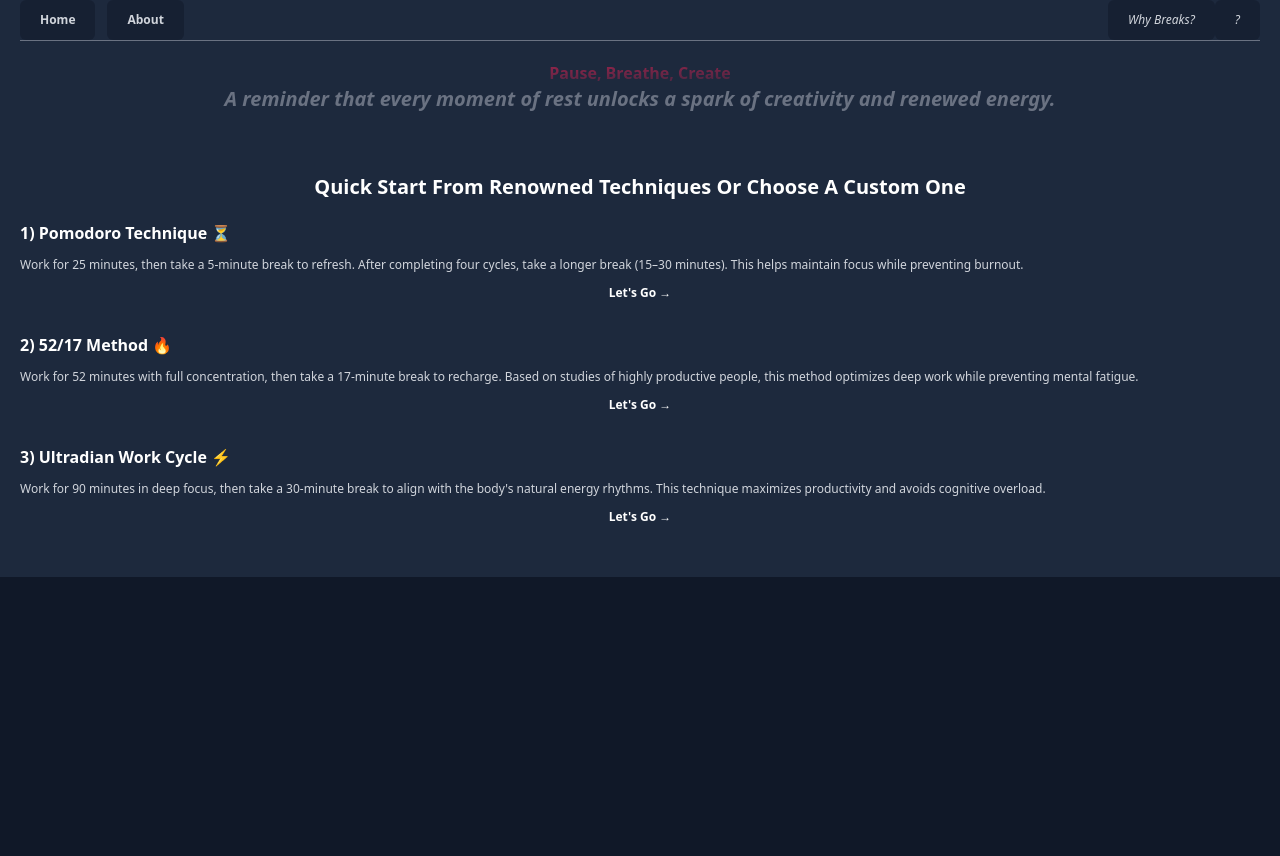
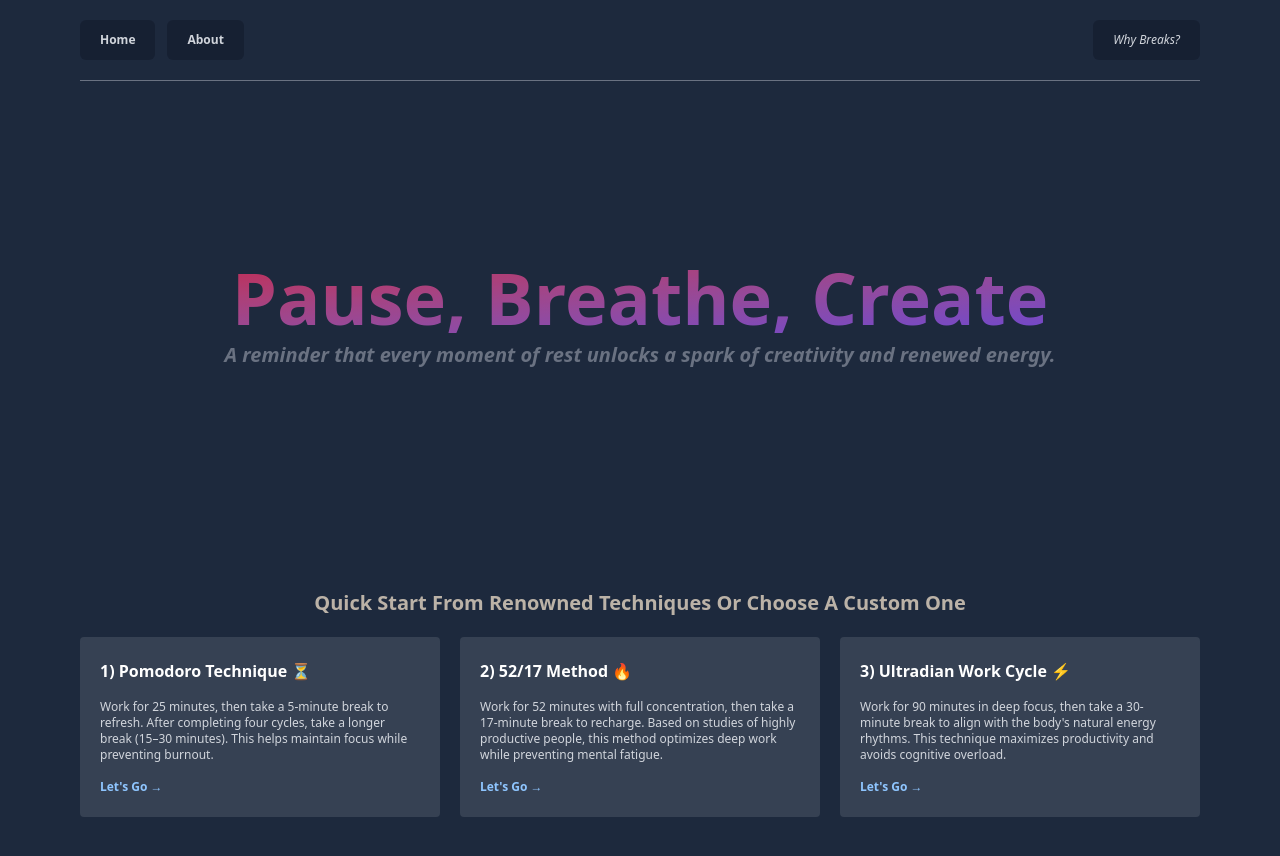
Before and after one commit to utkarshakya/Respiro, a React (Vite) app: page / in a window 1280 px wide. Before the commit the page ends 800 px from the top, so only its background shows below. Built offline with nearby package versions, Linux system fonts and the light colour scheme.

Commit message:
feat: add CustomTimer component and update package.json to include npm-run-all dependency

```diff
--- a/package.json
+++ b/package.json
@@ -16,6 +16,7 @@
   "type": "module",
   "dependencies": {
     "@tailwindcss/cli": "^4.0.8",
+    "npm-run-all": "^4.1.5",
     "react": "^19.0.0",
     "react-dom": "^19.0.0",
     "tailwindcss": "^4.0.8"
--- /dev/null
+++ b/src/components/main/partial/CustomTimer.jsx
@@ -0,0 +1,13 @@
+import React from 'react'
+
+function CustomTimer() {
+  return (
+    <>
+    <form>
+
+    </form>
+    </>
+  )
+}
+
+export default CustomTimer
--- a/src/public/style/output.css
+++ b/src/public/style/output.css
@@ -6,21 +6,25 @@
       "Segoe UI Emoji", "Segoe UI Symbol", "Noto Color Emoji";
     --font-mono: ui-monospace, SFMono-Regular, Menlo, Monaco, Consolas, "Liberation Mono",
       "Courier New", monospace;
+    --color-orange-50: oklch(0.98 0.016 73.684);
+    --color-orange-100: oklch(0.954 0.038 75.164);
     --color-amber-50: oklch(0.987 0.022 95.277);
+    --color-teal-300: oklch(0.855 0.138 181.071);
     --color-teal-500: oklch(0.704 0.14 182.503);
-    --color-cyan-500: oklch(0.715 0.143 215.221);
-    --color-blue-100: oklch(0.932 0.032 255.585);
+    --color-teal-900: oklch(0.386 0.063 188.416);
+    --color-sky-300: oklch(0.828 0.111 230.318);
+    --color-sky-500: oklch(0.685 0.169 237.323);
+    --color-blue-300: oklch(0.809 0.105 251.813);
+    --color-blue-500: oklch(0.623 0.214 259.815);
     --color-indigo-500: oklch(0.585 0.233 277.117);
-    --color-purple-200: oklch(0.902 0.063 306.703);
-    --color-fuchsia-500: oklch(0.667 0.295 322.15);
+    --color-violet-500: oklch(0.606 0.25 292.717);
     --color-pink-500: oklch(0.656 0.241 354.308);
-    --color-pink-900: oklch(0.408 0.153 2.432);
+    --color-pink-700: oklch(0.525 0.223 3.958);
+    --color-rose-300: oklch(0.81 0.117 11.638);
     --color-rose-500: oklch(0.645 0.246 16.439);
     --color-rose-900: oklch(0.41 0.159 10.272);
-    --color-slate-500: oklch(0.554 0.046 257.417);
     --color-slate-800: oklch(0.279 0.041 260.031);
     --color-gray-100: oklch(0.967 0.003 264.542);
-    --color-gray-200: oklch(0.928 0.006 264.531);
     --color-gray-300: oklch(0.872 0.01 258.338);
     --color-gray-400: oklch(0.707 0.022 261.325);
     --color-gray-500: oklch(0.551 0.027 264.364);
@@ -29,24 +33,19 @@
     --color-black: #000;
     --color-white: #fff;
     --spacing: 0.25rem;
-    --container-xl: 36rem;
+    --container-3xl: 48rem;
+    --container-5xl: 64rem;
     --container-7xl: 80rem;
     --text-xs: 0.75rem;
     --text-xs--line-height: calc(1 / 0.75);
     --text-sm: 0.875rem;
     --text-sm--line-height: calc(1.25 / 0.875);
-    --text-base: 1rem;
-    --text-base--line-height: calc(1.5 / 1);
-    --text-lg: 1.125rem;
-    --text-lg--line-height: calc(1.75 / 1.125);
     --text-xl: 1.25rem;
     --text-xl--line-height: calc(1.75 / 1.25);
     --text-2xl: 1.5rem;
     --text-2xl--line-height: calc(2 / 1.5);
     --text-3xl: 1.875rem;
     --text-3xl--line-height: calc(2.25 / 1.875);
-    --text-4xl: 2.25rem;
-    --text-4xl--line-height: calc(2.5 / 2.25);
     --text-5xl: 3rem;
     --text-5xl--line-height: 1;
     --text-7xl: 4.5rem;
@@ -54,9 +53,8 @@
     --font-weight-semibold: 600;
     --font-weight-bold: 700;
     --font-weight-extrabold: 800;
-    --leading-loose: 2;
     --radius-md: 0.375rem;
-    --radius-lg: 0.5rem;
+    --animate-ping: ping 1s cubic-bezier(0, 0, 0.2, 1) infinite;
     --animate-pulse: pulse 2s cubic-bezier(0.4, 0, 0.6, 1) infinite;
     --default-font-family: var(--font-sans);
     --default-font-feature-settings: var(--font-sans--font-feature-settings);
@@ -217,20 +215,32 @@
   .collapse {
     visibility: collapse;
   }
+  .absolute {
+    position: absolute;
+  }
   .relative {
     position: relative;
+  }
+  .inset-0 {
+    inset: calc(var(--spacing) * 0);
+  }
+  .m-auto {
+    margin: auto;
   }
   .mx-auto {
     margin-inline: auto;
   }
-  .mt-4 {
-    margin-top: calc(var(--spacing) * 4);
+  .mt-2 {
+    margin-top: calc(var(--spacing) * 2);
   }
   .block {
     display: block;
   }
   .flex {
     display: flex;
+  }
+  .hidden {
+    display: none;
   }
   .inline-flex {
     display: inline-flex;
@@ -241,17 +251,35 @@
   .table {
     display: table;
   }
-  .h-0 {
-    height: calc(var(--spacing) * 0);
+  .h-16 {
+    height: calc(var(--spacing) * 16);
   }
-  .h-0\.5 {
-    height: calc(var(--spacing) * 0.5);
+  .h-\[90\] {
+    height: 90;
+  }
+  .h-\[90vh\] {
+    height: 90vh;
+  }
+  .h-full {
+    height: 100%;
   }
   .h-screen {
     height: 100vh;
   }
-  .min-h-screen {
-    min-height: 100vh;
+  .min-h-\[2\] {
+    min-height: 2;
+  }
+  .min-h-\[100px\] {
+    min-height: 100px;
+  }
+  .min-h-\[180px\] {
+    min-height: 180px;
+  }
+  .min-h-\[200px\] {
+    min-height: 200px;
+  }
+  .w-10 {
+    width: calc(var(--spacing) * 10);
   }
   .w-full {
     width: 100%;
@@ -259,20 +287,38 @@
   .w-screen {
     width: 100vw;
   }
+  .max-w-3xl {
+    max-width: var(--container-3xl);
+  }
+  .max-w-5xl {
+    max-width: var(--container-5xl);
+  }
   .max-w-7xl {
     max-width: var(--container-7xl);
   }
-  .max-w-\[480px\] {
-    max-width: 480px;
+  .max-w-\[300\] {
+    max-width: 300;
   }
-  .max-w-xl {
-    max-width: var(--container-xl);
+  .max-w-\[300px\] {
+    max-width: 300px;
+  }
+  .max-w-\[360px\] {
+    max-width: 360px;
   }
   .border-collapse {
     border-collapse: collapse;
   }
+  .transform {
+    transform: var(--tw-rotate-x) var(--tw-rotate-y) var(--tw-rotate-z) var(--tw-skew-x) var(--tw-skew-y);
+  }
+  .animate-ping {
+    animation: var(--animate-ping);
+  }
   .animate-pulse {
     animation: var(--animate-pulse);
+  }
+  .cursor-pointer {
+    cursor: pointer;
   }
   .resize {
     resize: both;
@@ -286,14 +332,20 @@
   .items-center {
     align-items: center;
   }
+  .items-start {
+    align-items: flex-start;
+  }
+  .justify-around {
+    justify-content: space-around;
+  }
   .justify-between {
     justify-content: space-between;
   }
   .justify-center {
     justify-content: center;
   }
-  .gap-2 {
-    gap: calc(var(--spacing) * 2);
+  .justify-evenly {
+    justify-content: space-evenly;
   }
   .gap-3 {
     gap: calc(var(--spacing) * 3);
@@ -301,8 +353,14 @@
   .gap-5 {
     gap: calc(var(--spacing) * 5);
   }
-  .rounded-lg {
-    border-radius: var(--radius-lg);
+  .gap-10 {
+    gap: calc(var(--spacing) * 10);
+  }
+  .gap-20 {
+    gap: calc(var(--spacing) * 20);
+  }
+  .rounded {
+    border-radius: 0.25rem;
   }
   .rounded-md {
     border-radius: var(--radius-md);
@@ -321,11 +379,23 @@
   .bg-amber-50 {
     background-color: var(--color-amber-50);
   }
+  .bg-gray-300 {
+    background-color: var(--color-gray-300);
+  }
+  .bg-gray-700 {
+    background-color: var(--color-gray-700);
+  }
   .bg-gray-900 {
     background-color: var(--color-gray-900);
   }
   .bg-gray-900\/50 {
     background-color: color-mix(in oklab, var(--color-gray-900) 50%, transparent);
+  }
+  .bg-pink-700 {
+    background-color: var(--color-pink-700);
+  }
+  .bg-pink-700\/50 {
+    background-color: color-mix(in oklab, var(--color-pink-700) 50%, transparent);
   }
   .bg-slate-800 {
     background-color: var(--color-slate-800);
@@ -334,121 +404,91 @@
     --tw-gradient-position: to bottom right in oklab;
     background-image: linear-gradient(var(--tw-gradient-stops));
   }
-  .bg-gradient-to-r {
-    --tw-gradient-position: to right in oklab;
-    background-image: linear-gradient(var(--tw-gradient-stops));
-  }
-  .from-black {
-    --tw-gradient-from: var(--color-black);
-    --tw-gradient-stops: var(--tw-gradient-via-stops, var(--tw-gradient-position), var(--tw-gradient-from) var(--tw-gradient-from-position), var(--tw-gradient-to) var(--tw-gradient-to-position));
-  }
-  .from-blue-100 {
-    --tw-gradient-from: var(--color-blue-100);
-    --tw-gradient-stops: var(--tw-gradient-via-stops, var(--tw-gradient-position), var(--tw-gradient-from) var(--tw-gradient-from-position), var(--tw-gradient-to) var(--tw-gradient-to-position));
-  }
-  .from-gray-500 {
-    --tw-gradient-from: var(--color-gray-500);
-    --tw-gradient-stops: var(--tw-gradient-via-stops, var(--tw-gradient-position), var(--tw-gradient-from) var(--tw-gradient-from-position), var(--tw-gradient-to) var(--tw-gradient-to-position));
-  }
-  .from-indigo-500 {
-    --tw-gradient-from: var(--color-indigo-500);
+  .from-pink-500 {
+    --tw-gradient-from: var(--color-pink-500);
     --tw-gradient-stops: var(--tw-gradient-via-stops, var(--tw-gradient-position), var(--tw-gradient-from) var(--tw-gradient-from-position), var(--tw-gradient-to) var(--tw-gradient-to-position));
   }
   .from-rose-500 {
     --tw-gradient-from: var(--color-rose-500);
     --tw-gradient-stops: var(--tw-gradient-via-stops, var(--tw-gradient-position), var(--tw-gradient-from) var(--tw-gradient-from-position), var(--tw-gradient-to) var(--tw-gradient-to-position));
   }
-  .from-rose-900 {
-    --tw-gradient-from: var(--color-rose-900);
-    --tw-gradient-stops: var(--tw-gradient-via-stops, var(--tw-gradient-position), var(--tw-gradient-from) var(--tw-gradient-from-position), var(--tw-gradient-to) var(--tw-gradient-to-position));
-  }
-  .from-slate-500 {
-    --tw-gradient-from: var(--color-slate-500);
-    --tw-gradient-stops: var(--tw-gradient-via-stops, var(--tw-gradient-position), var(--tw-gradient-from) var(--tw-gradient-from-position), var(--tw-gradient-to) var(--tw-gradient-to-position));
-  }
   .from-teal-500 {
     --tw-gradient-from: var(--color-teal-500);
-    --tw-gradient-stops: var(--tw-gradient-via-stops, var(--tw-gradient-position), var(--tw-gradient-from) var(--tw-gradient-from-position), var(--tw-gradient-to) var(--tw-gradient-to-position));
-  }
-  .to-cyan-500 {
-    --tw-gradient-to: var(--color-cyan-500);
-    --tw-gradient-stops: var(--tw-gradient-via-stops, var(--tw-gradient-position), var(--tw-gradient-from) var(--tw-gradient-from-position), var(--tw-gradient-to) var(--tw-gradient-to-position));
-  }
-  .to-fuchsia-500 {
-    --tw-gradient-to: var(--color-fuchsia-500);
-    --tw-gradient-stops: var(--tw-gradient-via-stops, var(--tw-gradient-position), var(--tw-gradient-from) var(--tw-gradient-from-position), var(--tw-gradient-to) var(--tw-gradient-to-position));
-  }
-  .to-gray-500 {
-    --tw-gradient-to: var(--color-gray-500);
     --tw-gradient-stops: var(--tw-gradient-via-stops, var(--tw-gradient-position), var(--tw-gradient-from) var(--tw-gradient-from-position), var(--tw-gradient-to) var(--tw-gradient-to-position));
   }
   .to-indigo-500 {
     --tw-gradient-to: var(--color-indigo-500);
     --tw-gradient-stops: var(--tw-gradient-via-stops, var(--tw-gradient-position), var(--tw-gradient-from) var(--tw-gradient-from-position), var(--tw-gradient-to) var(--tw-gradient-to-position));
   }
-  .to-pink-500 {
-    --tw-gradient-to: var(--color-pink-500);
-    --tw-gradient-stops: var(--tw-gradient-via-stops, var(--tw-gradient-position), var(--tw-gradient-from) var(--tw-gradient-from-position), var(--tw-gradient-to) var(--tw-gradient-to-position));
-  }
-  .to-pink-900 {
-    --tw-gradient-to: var(--color-pink-900);
-    --tw-gradient-stops: var(--tw-gradient-via-stops, var(--tw-gradient-position), var(--tw-gradient-from) var(--tw-gradient-from-position), var(--tw-gradient-to) var(--tw-gradient-to-position));
-  }
-  .to-purple-200 {
-    --tw-gradient-to: var(--color-purple-200);
+  .to-rose-300 {
+    --tw-gradient-to: var(--color-rose-300);
     --tw-gradient-stops: var(--tw-gradient-via-stops, var(--tw-gradient-position), var(--tw-gradient-from) var(--tw-gradient-from-position), var(--tw-gradient-to) var(--tw-gradient-to-position));
   }
   .to-rose-500 {
     --tw-gradient-to: var(--color-rose-500);
     --tw-gradient-stops: var(--tw-gradient-via-stops, var(--tw-gradient-position), var(--tw-gradient-from) var(--tw-gradient-from-position), var(--tw-gradient-to) var(--tw-gradient-to-position));
   }
-  .to-white {
-    --tw-gradient-to: var(--color-white);
+  .to-rose-900 {
+    --tw-gradient-to: var(--color-rose-900);
+    --tw-gradient-stops: var(--tw-gradient-via-stops, var(--tw-gradient-position), var(--tw-gradient-from) var(--tw-gradient-from-position), var(--tw-gradient-to) var(--tw-gradient-to-position));
+  }
+  .to-violet-500 {
+    --tw-gradient-to: var(--color-violet-500);
     --tw-gradient-stops: var(--tw-gradient-via-stops, var(--tw-gradient-position), var(--tw-gradient-from) var(--tw-gradient-from-position), var(--tw-gradient-to) var(--tw-gradient-to-position));
   }
   .bg-clip-text {
     background-clip: text;
   }
-  .px-4 {
-    padding-inline: calc(var(--spacing) * 4);
+  .p-3 {
+    padding: calc(var(--spacing) * 3);
+  }
+  .p-5 {
+    padding: calc(var(--spacing) * 5);
   }
   .px-5 {
     padding-inline: calc(var(--spacing) * 5);
   }
-  .px-7 {
-    padding-inline: calc(var(--spacing) * 7);
+  .px-40 {
+    padding-inline: calc(var(--spacing) * 40);
   }
-  .py-2 {
-    padding-block: calc(var(--spacing) * 2);
+  .py-0 {
+    padding-block: calc(var(--spacing) * 0);
   }
   .py-3 {
     padding-block: calc(var(--spacing) * 3);
   }
+  .py-5 {
+    padding-block: calc(var(--spacing) * 5);
+  }
   .py-10 {
     padding-block: calc(var(--spacing) * 10);
   }
+  .py-40 {
+    padding-block: calc(var(--spacing) * 40);
+  }
+  .py-50 {
+    padding-block: calc(var(--spacing) * 50);
+  }
+  .py-52 {
+    padding-block: calc(var(--spacing) * 52);
+  }
+  .pt-20 {
+    padding-top: calc(var(--spacing) * 20);
+  }
   .text-center {
     text-align: center;
-  }
-  .text-2xl {
-    font-size: var(--text-2xl);
-    line-height: var(--tw-leading, var(--text-2xl--line-height));
   }
   .text-3xl {
     font-size: var(--text-3xl);
     line-height: var(--tw-leading, var(--text-3xl--line-height));
   }
-  .text-4xl {
-    font-size: var(--text-4xl);
-    line-height: var(--tw-leading, var(--text-4xl--line-height));
-  }
   .text-5xl {
     font-size: var(--text-5xl);
     line-height: var(--tw-leading, var(--text-5xl--line-height));
   }
-  .text-lg {
-    font-size: var(--text-lg);
-    line-height: var(--tw-leading, var(--text-lg--line-height));
+  .text-7xl {
+    font-size: var(--text-7xl);
+    line-height: var(--tw-leading, var(--text-7xl--line-height));
   }
   .text-sm {
     font-size: var(--text-sm);
@@ -462,10 +502,6 @@
     font-size: var(--text-xs);
     line-height: var(--tw-leading, var(--text-xs--line-height));
   }
-  .text-xs\/loose {
-    font-size: var(--text-xs);
-    line-height: var(--leading-loose);
-  }
   .font-bold {
     --tw-font-weight: var(--font-weight-bold);
     font-weight: var(--font-weight-bold);
@@ -478,11 +514,14 @@
     --tw-font-weight: var(--font-weight-semibold);
     font-weight: var(--font-weight-semibold);
   }
-  .text-gray-100 {
-    color: var(--color-gray-100);
+  .text-black {
+    color: var(--color-black);
   }
-  .text-gray-200 {
-    color: var(--color-gray-200);
+  .text-blue-300 {
+    color: var(--color-blue-300);
+  }
+  .text-blue-500 {
+    color: var(--color-blue-500);
   }
   .text-gray-300 {
     color: var(--color-gray-300);
@@ -493,14 +532,56 @@
   .text-gray-500 {
     color: var(--color-gray-500);
   }
-  .text-gray-700 {
-    color: var(--color-gray-700);
+  .text-gray-500\/50 {
+    color: color-mix(in oklab, var(--color-gray-500) 50%, transparent);
+  }
+  .text-orange-50 {
+    color: var(--color-orange-50);
+  }
+  .text-orange-100 {
+    color: var(--color-orange-100);
+  }
+  .text-orange-100\/70 {
+    color: color-mix(in oklab, var(--color-orange-100) 70%, transparent);
+  }
+  .text-orange-100\/80 {
+    color: color-mix(in oklab, var(--color-orange-100) 80%, transparent);
+  }
+  .text-rose-300 {
+    color: var(--color-rose-300);
+  }
+  .text-sky-300 {
+    color: var(--color-sky-300);
+  }
+  .text-sky-500 {
+    color: var(--color-sky-500);
+  }
+  .text-sky-500\/50 {
+    color: color-mix(in oklab, var(--color-sky-500) 50%, transparent);
+  }
+  .text-teal-300 {
+    color: var(--color-teal-300);
+  }
+  .text-teal-300\/50 {
+    color: color-mix(in oklab, var(--color-teal-300) 50%, transparent);
+  }
+  .text-teal-500 {
+    color: var(--color-teal-500);
+  }
+  .text-teal-500\/50 {
+    color: color-mix(in oklab, var(--color-teal-500) 50%, transparent);
+  }
+  .text-teal-900 {
+    color: var(--color-teal-900);
   }
   .text-transparent {
     color: transparent;
   }
   .text-white {
     color: var(--color-white);
+  }
+  .text-white\/50 {
+    color: color-mix(in oklab, var(--color-white) 50%, transparent);
   }
   .italic {
     font-style: italic;
@@ -512,13 +593,94 @@
     outline-style: var(--tw-outline-style);
     outline-width: 1px;
   }
-  .duration-100 {
-    --tw-duration: 100ms;
-    transition-duration: 100ms;
+  .duration-500 {
+    --tw-duration: 500ms;
+    transition-duration: 500ms;
   }
-  .duration-1000 {
-    --tw-duration: 1000ms;
-    transition-duration: 1000ms;
+  .hover\:cursor-pointer {
+    &:hover {
+      @media (hover: hover) {
+        cursor: pointer;
+      }
+    }
+  }
+  .hover\:bg-gray-100\/10 {
+    &:hover {
+      @media (hover: hover) {
+        background-color: color-mix(in oklab, var(--color-gray-100) 10%, transparent);
+      }
+    }
+  }
+  .hover\:bg-gray-500\/10 {
+    &:hover {
+      @media (hover: hover) {
+        background-color: color-mix(in oklab, var(--color-gray-500) 10%, transparent);
+      }
+    }
+  }
+  .hover\:bg-gray-500\/50 {
+    &:hover {
+      @media (hover: hover) {
+        background-color: color-mix(in oklab, var(--color-gray-500) 50%, transparent);
+      }
+    }
+  }
+  .hover\:bg-gray-700\/50 {
+    &:hover {
+      @media (hover: hover) {
+        background-color: color-mix(in oklab, var(--color-gray-700) 50%, transparent);
+      }
+    }
+  }
+  .hover\:bg-gray-900 {
+    &:hover {
+      @media (hover: hover) {
+        background-color: var(--color-gray-900);
+      }
+    }
+  }
+  .hover\:bg-gray-900\/10 {
+    &:hover {
+      @media (hover: hover) {
+        background-color: color-mix(in oklab, var(--color-gray-900) 10%, transparent);
+      }
+    }
+  }
+  .hover\:text-rose-300 {
+    &:hover {
+      @media (hover: hover) {
+        color: var(--color-rose-300);
+      }
+    }
+  }
+  .hover\:text-rose-500 {
+    &:hover {
+      @media (hover: hover) {
+        color: var(--color-rose-500);
+      }
+    }
+  }
+  .hover\:text-white {
+    &:hover {
+      @media (hover: hover) {
+        color: var(--color-white);
+      }
+    }
+  }
+  .md\:block {
+    @media (width >= 48rem) {
+      display: block;
+    }
+  }
+  .md\:hidden {
+    @media (width >= 48rem) {
+      display: none;
+    }
+  }
+  .md\:px-20 {
+    @media (width >= 48rem) {
+      padding-inline: calc(var(--spacing) * 20);
+    }
   }
   .md\:text-2xl {
     @media (width >= 48rem) {
@@ -526,28 +688,16 @@
       line-height: var(--tw-leading, var(--text-2xl--line-height));
     }
   }
-  .md\:text-4xl {
+  .md\:text-3xl {
     @media (width >= 48rem) {
-      font-size: var(--text-4xl);
-      line-height: var(--tw-leading, var(--text-4xl--line-height));
-    }
-  }
-  .md\:text-5xl {
-    @media (width >= 48rem) {
-      font-size: var(--text-5xl);
-      line-height: var(--tw-leading, var(--text-5xl--line-height));
+      font-size: var(--text-3xl);
+      line-height: var(--tw-leading, var(--text-3xl--line-height));
     }
   }
   .md\:text-7xl {
     @media (width >= 48rem) {
       font-size: var(--text-7xl);
       line-height: var(--tw-leading, var(--text-7xl--line-height));
-    }
-  }
-  .md\:text-base {
-    @media (width >= 48rem) {
-      font-size: var(--text-base);
-      line-height: var(--tw-leading, var(--text-base--line-height));
     }
   }
   .md\:text-xl {
@@ -557,10 +707,41 @@
     }
   }
 }
+@keyframes ping {
+  75%, 100% {
+    transform: scale(2);
+    opacity: 0;
+  }
+}
 @keyframes pulse {
   50% {
     opacity: 0.5;
   }
+}
+@property --tw-rotate-x {
+  syntax: "*";
+  inherits: false;
+  initial-value: rotateX(0);
+}
+@property --tw-rotate-y {
+  syntax: "*";
+  inherits: false;
+  initial-value: rotateY(0);
+}
+@property --tw-rotate-z {
+  syntax: "*";
+  inherits: false;
+  initial-value: rotateZ(0);
+}
+@property --tw-skew-x {
+  syntax: "*";
+  inherits: false;
+  initial-value: skewX(0);
+}
+@property --tw-skew-y {
+  syntax: "*";
+  inherits: false;
+  initial-value: skewY(0);
 }
 @property --tw-border-style {
   syntax: "*";
```
Also changed, not shown: 1 other file (tests, documents, lock files or other folders).
